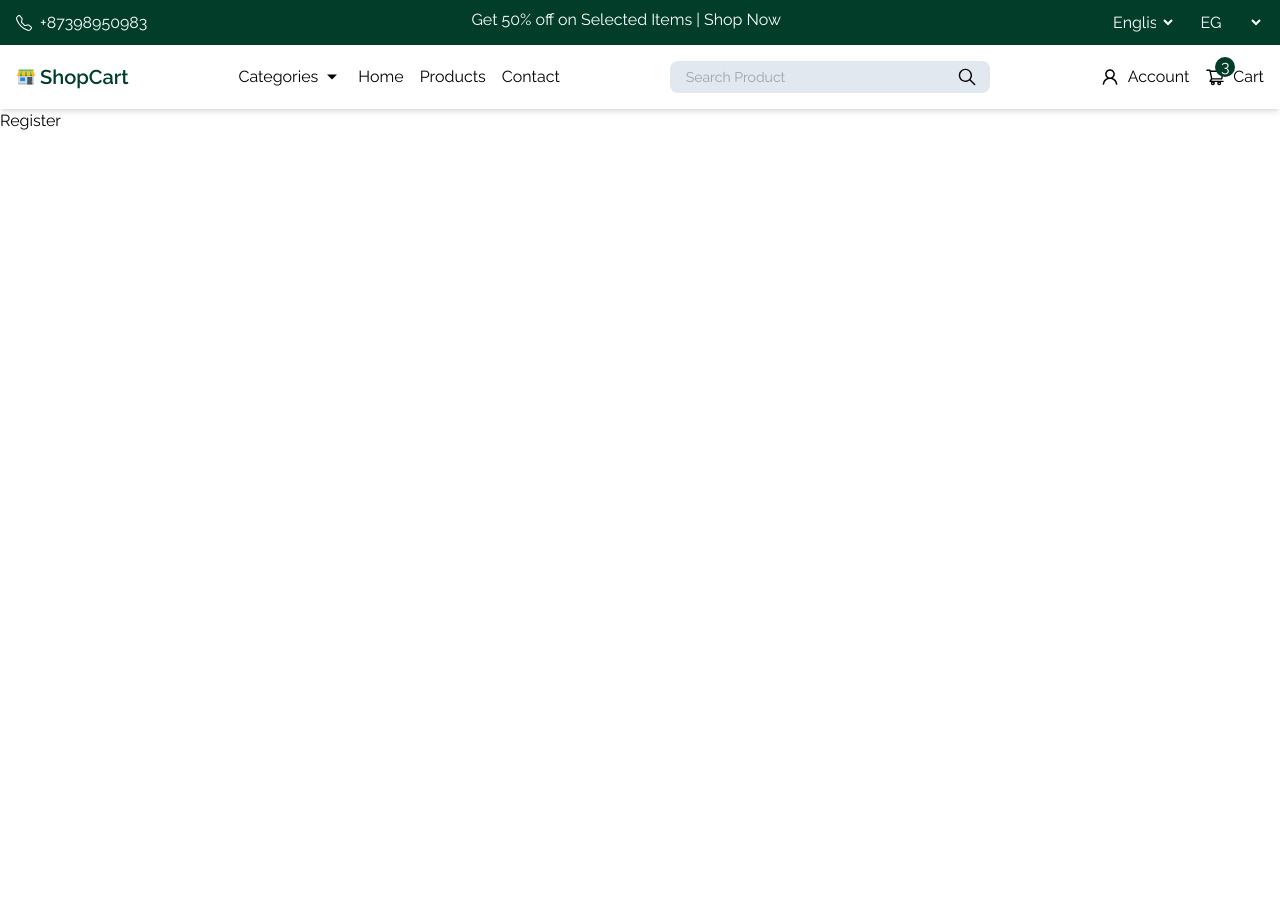
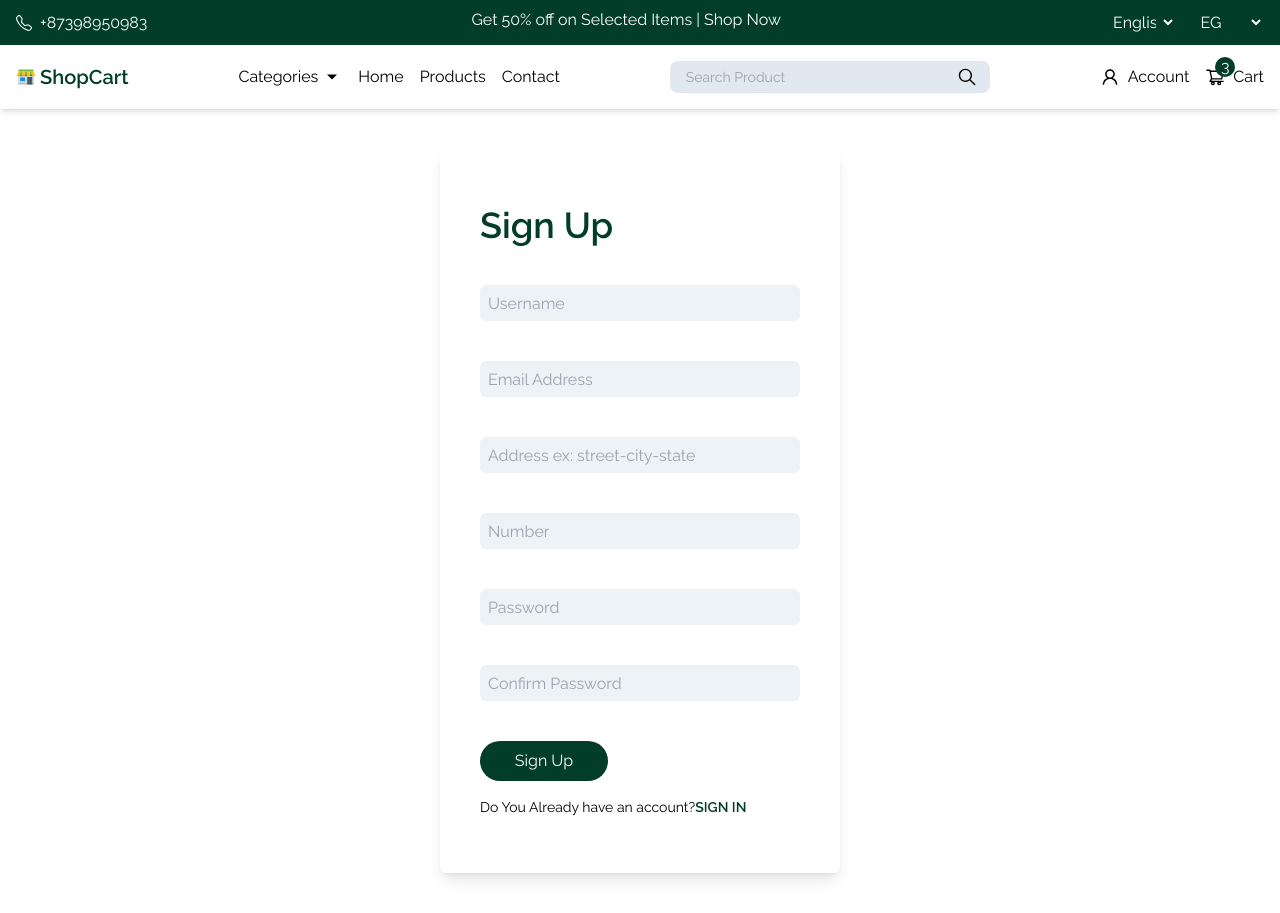
Before and after one commit to ibrahim2375/E-Commerce-React-Front-End, a React (Vite) app: page /register in a window 1280 px wide. Before the commit the page ends 800 px from the top, so only its background shows below. Built offline with nearby package versions, Linux system fonts and the light colour scheme.

Commit message:
add register page

```diff
--- /dev/null
+++ b/src/components/Register/RegisterForm.jsx
@@ -0,0 +1,109 @@
+import React, { useState } from "react";
+import { Link } from "react-router-dom";
+//css
+import "../../css/Register/RegisterForm.css";
+//components
+import Input from "../Layouts/Input";
+function RegisterForm() {
+  const [values, setValues] = useState({
+    username: "",
+    email: "",
+    address: "",
+    number: "",
+    password: "",
+    confirmPassword: "",
+  });
+  const inputs = [
+    {
+      id: 0,
+      name: "username",
+      type: "text",
+      placeholder: "Username",
+      errorMessage: "Username is Required.",
+    },
+    {
+      id: 1,
+      name: "email",
+      type: "email",
+      placeholder: "Email Address",
+      errorMessage: "Please Enter a Valid Email.",
+    },
+    {
+      id: 3,
+      name: "address",
+      type: "text",
+      placeholder: "Address ex: street-city-state",
+      errorMessage: "Address Is Required",
+      // pattern: "",
+    },
+    {
+      id: 4,
+      name: "number",
+      type: "text",
+      placeholder: "Number",
+      errorMessage: "Enter Correct Number",
+      // pattern: "",
+    },
+    {
+      id: 5,
+      name: "password",
+      type: "password",
+      placeholder: "Password",
+      errorMessage:
+        "Password must contain  at least 6, 30 character, capital, number and special character",
+      pattern:
+        "(?=^.{6,30}$)(?=.*[0-9])(?=.*[A-Z])(?=.*[a-z])(?=.*[^A-Za-z0-9]).*",
+    },
+    {
+      id: 6,
+      name: "confirmPassword",
+      type: "password",
+      placeholder: "Confirm Password",
+      errorMessage: "It Dosen't Match",
+      pattern: values.password,
+    },
+  ];
+  //handle Input Change
+  const handleInputChange = (e) => {
+    setValues({ ...values, [e.target.name]: e.target.value });
+  };
+  //handle submit form
+  const onSubmit = (e) => {
+    e.preventDefault();
+    console.table(values);
+  };
+  return (
+    <div className="form grid place-items-center my-10">
+      <form
+        onSubmit={onSubmit}
+        className="py-14 px-10 shadow-none sm:shadow-lg rounded-md"
+      >
+        <h1 className="signUp text-4xl font-extrabold mb-10">Sign Up</h1>
+        {/* inputs */}
+        <div className="inputs flex flex-col justify-center gap-10">
+          {inputs.map((i) => (
+            <Input
+              key={i.id}
+              {...i}
+              value={values[i.name]}
+              onChange={handleInputChange}
+              pattern={i?.pattern}
+            />
+          ))}
+          <button type="submit" className="w-32 rounded-full py-2 px-4 mb-4">
+            Sign Up
+          </button>
+        </div>
+        {/* inputs */}
+        <h1 className="text-sm">
+          Do You Already have an account?
+          <Link to="/login" className="sign_up_link text-md font-semibold">
+            SIGN IN
+          </Link>
+        </h1>
+      </form>
+    </div>
+  );
+}
+
+export default RegisterForm;
--- /dev/null
+++ b/src/css/Register/RegisterForm.css
@@ -0,0 +1,21 @@
+.signUp {
+  color: var(--primary-color);
+}
+button[type="submit"] {
+  cursor: pointer;
+  background-color: var(--primary-color);
+  color: var(--secondary-color);
+  transition: all 0.4s ease-in-out;
+  -webkit-transition: all 0.4s ease-in-out;
+  -moz-transition: all 0.4s ease-in-out;
+  -ms-transition: all 0.4s ease-in-out;
+  -o-transition: all 0.4s ease-in-out;
+}
+button[type="submit"]:hover {
+  background-color: var(--secondary-color);
+  color: var(--primary-color);
+}
+.forgot_passowrd,
+.sign_up_link {
+  color: var(--primary-color);
+}
--- a/src/pages/Register.jsx
+++ b/src/pages/Register.jsx
@@ -1,9 +1,13 @@
-import React from 'react'
+import React from "react";
 
+//components
+import RegisterForm from "../components/Register/RegisterForm";
 function Register() {
   return (
-    <div>Register</div>
-  )
+    <div className="register">
+      <RegisterForm />
+    </div>
+  );
 }
 
-export default Register
+export default Register;
```
